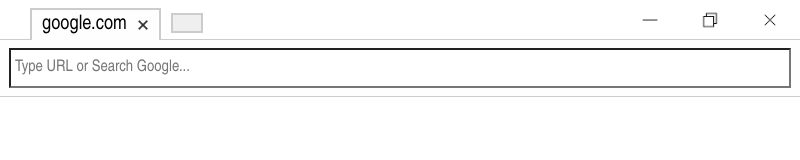
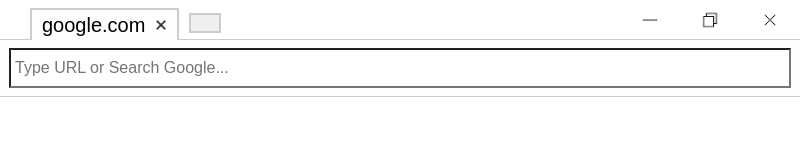
Before and after one commit to driftsoft/skye, an Electron app: page index.html in a window 800 px wide. Drawn offline with Linux system fonts and the light colour scheme; no server answers.

Commit message:
Update main.css

```diff
--- a/assets/css/main.css
+++ b/assets/css/main.css
@@ -1,7 +1,7 @@
 * {
 	margin: 0;
 	padding: 0;
-	font-family: "Arial Narrow","Ubuntu",sans-serif;
+	font-family: "Arial","Ubuntu",sans-serif;
 }
 :root {
 	--main: #3498db;
```
